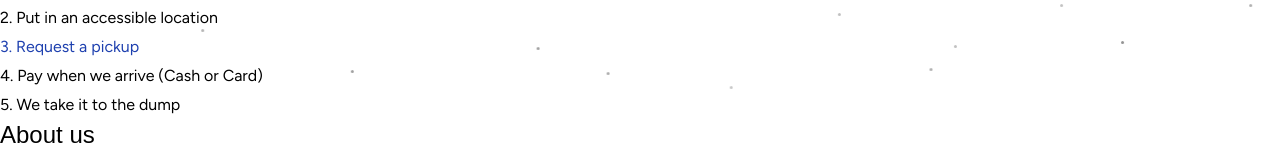
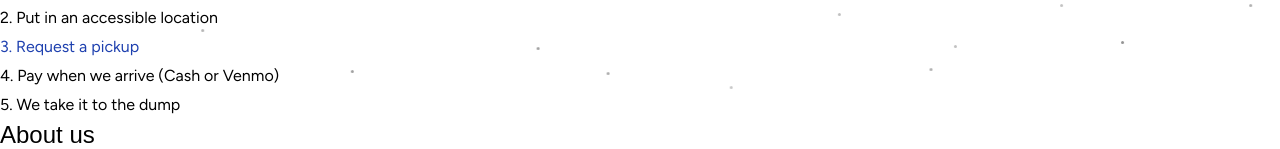
Before and after one commit to jareko999/himarley, a Nuxt app: page / in a window 1280 px wide. Shown: the part 261-410 px from the top of the page. Built offline with nearby package versions, Linux system fonts and the light colour scheme; a web font is replaced by a local one.

Commit message:
Do venmo not card yet

```diff
--- a/pages/index.vue
+++ b/pages/index.vue
@@ -59,7 +59,7 @@ onMounted(() => {
               <p>3. Request a pickup</p>
             </a>
           </p>
-          <p>4. Pay when we arrive (Cash or Card)</p>
+          <p>4. Pay when we arrive (Cash or Venmo)</p>
           <p>5. We take it to the dump</p>
         </div>
       </section>
```
